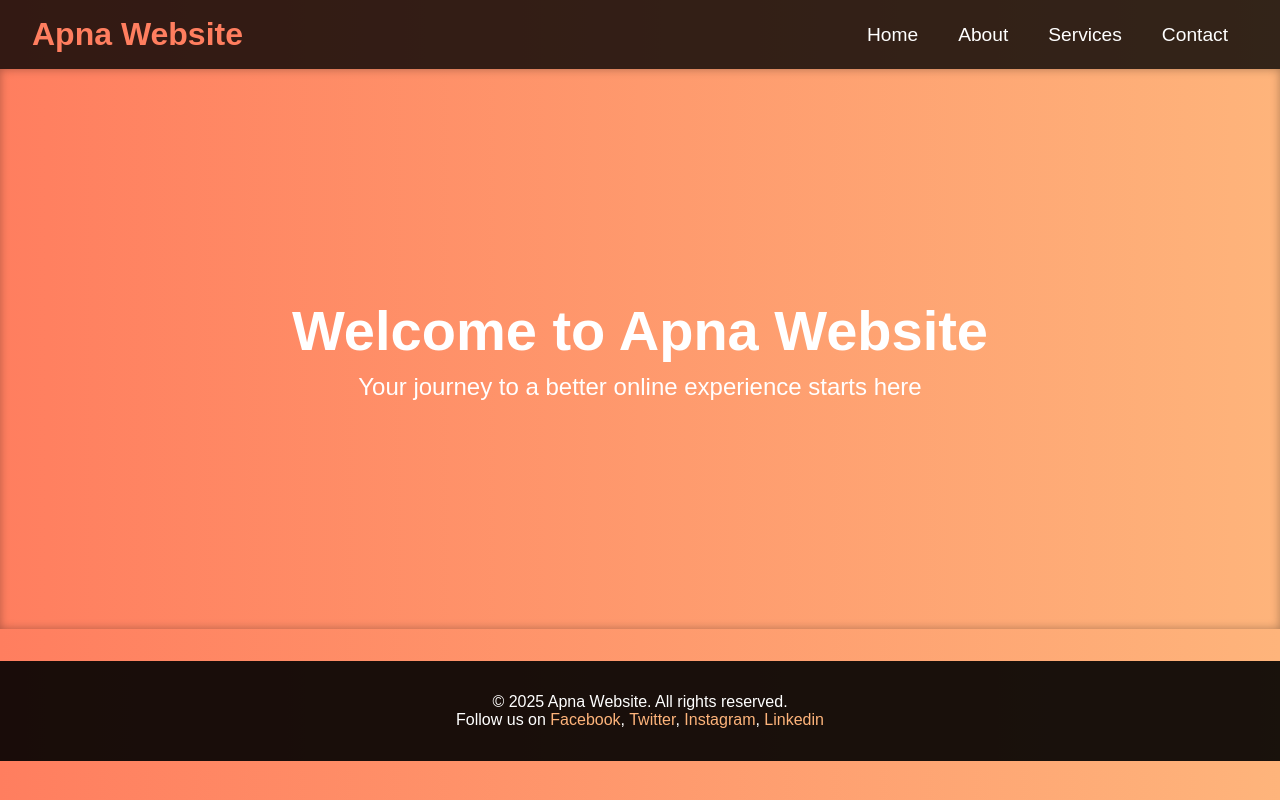
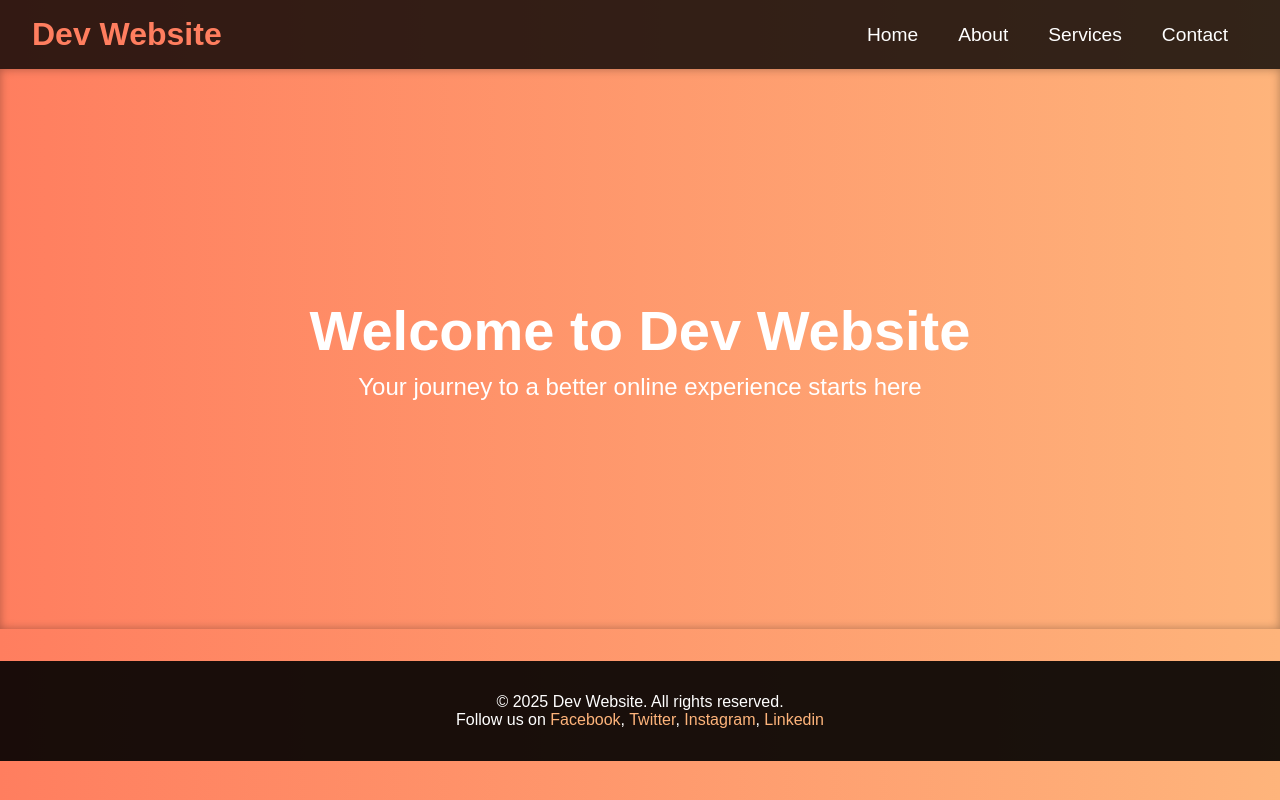
Before and after one commit to riteshmaurya089/Responsive-Navbar, a plain HTML site: page index.html in a window 1280 px wide. Drawn offline with Linux system fonts and the light colour scheme.

Commit message:
web name upadate

```diff
--- a/index.html
+++ b/index.html
@@ -170,7 +170,7 @@
 <body>
 
     <nav class="navbar">
-        <div class="logo">Apna Website</div>
+        <div class="logo">Dev Website</div>
         <ul class="nav-links">
             <li><a href="#">Home</a></li>
             <li>
@@ -196,13 +196,13 @@
 
     <div class="hero-section">
         <div>
-            <h1>Welcome to Apna Website</h1>
+            <h1>Welcome to Dev Website</h1>
             <p>Your journey to a better online experience starts here</p>
         </div>
     </div>
 
     <footer class="footer">
-        <p>&copy; 2025 Apna Website. All rights reserved.</p>
+        <p>&copy; 2025 Dev Website. All rights reserved.</p>
         <p>Follow us on
             <a href="#">Facebook</a>,
             <a href="#">Twitter</a>,
```
